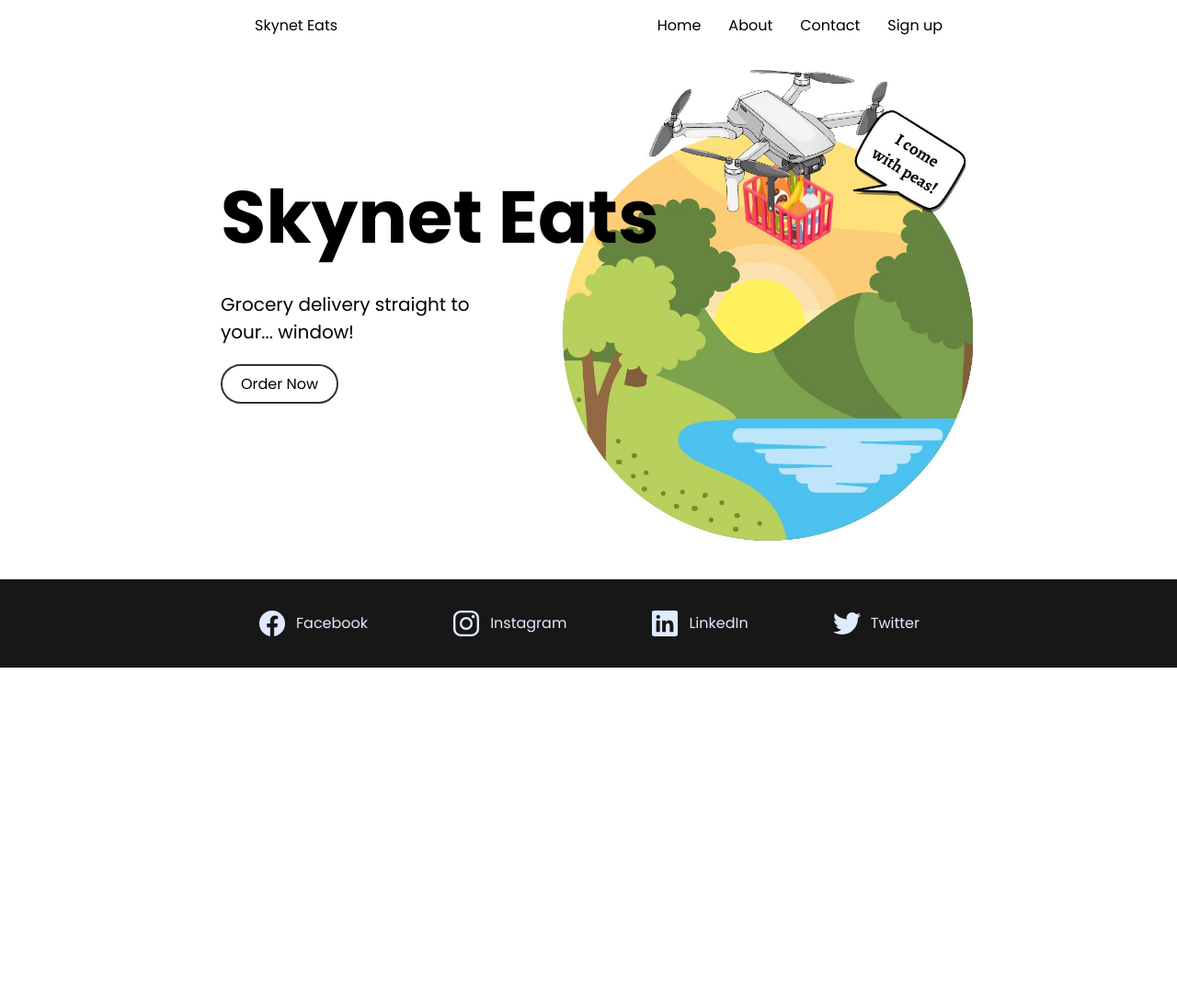
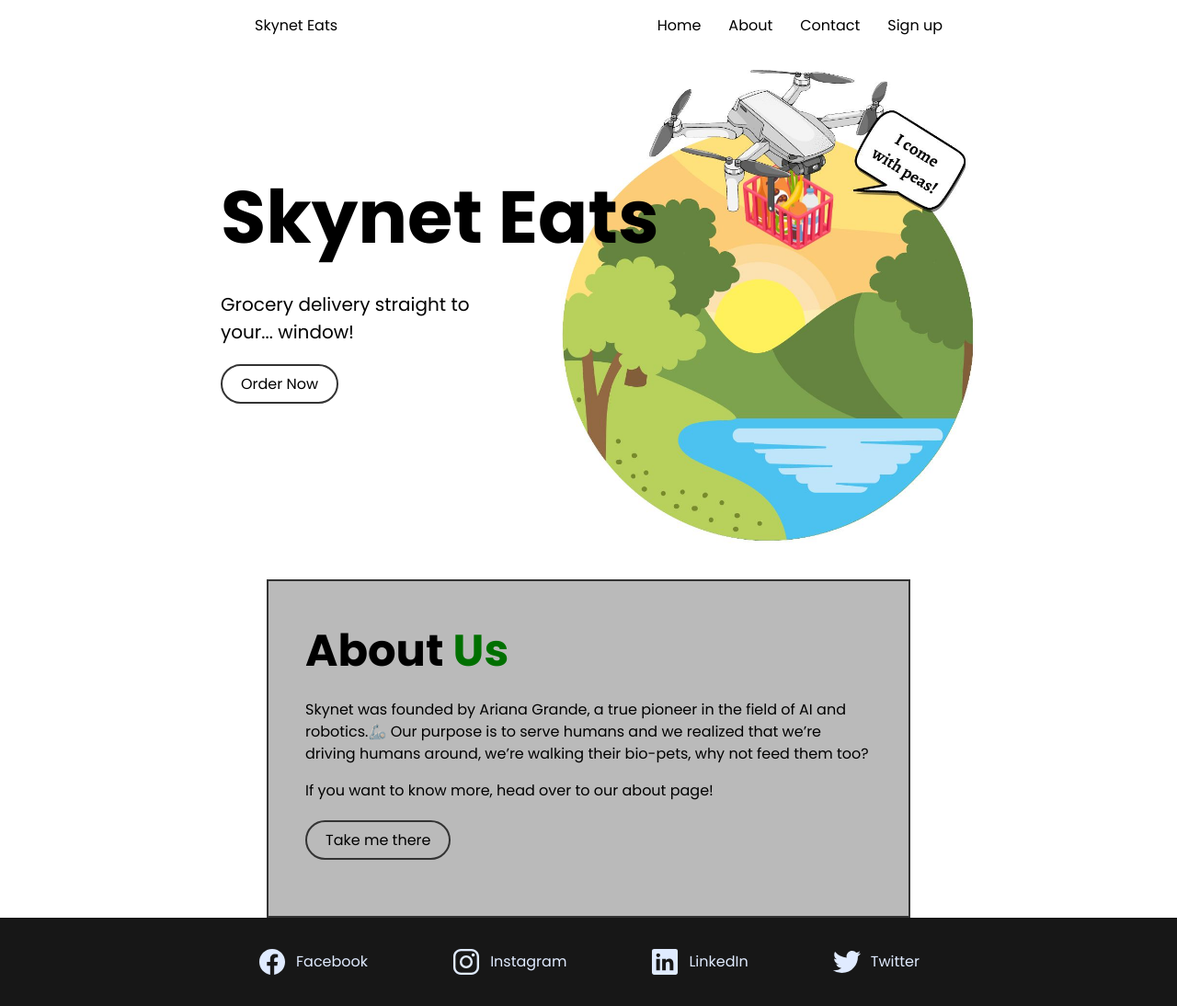
Before and after one commit to SaintlyCode/accessable_development, a website built with Vite: page index.html in a window 1280 px wide. Shown: the whole page at 92% size. Before the commit the page ends 800 px from the top, so only its background shows below. Built offline with nearby package versions, Linux system fonts and the light colour scheme; some icons are missing; files whose address does not match are found by name.

Commit message:
Add "About" section
Add HTML/CSS for "About" section. Add "Blend" mode for background image.

```diff
--- a/index.css
+++ b/index.css
@@ -81,6 +81,37 @@ a {
     width: 100px;
 }
 
+/* About Section */
+.about-section {
+    background-image: url(images/clouds.jpg);
+    background-size: cover;
+    background-blend-mode: lighten;
+    background-color: #BABABA;
+    display: flex;
+    justify-content: center;
+    align-items: center;
+    width: 700px;
+    margin: 0 auto;
+    padding: 40px;
+    border: 2px solid #333333;
+}
+.about-heading {
+    margin: 0;
+    font-size: 48px;
+}
+.about span {
+    color: #007000;
+}
+.about-link {
+    margin-top: 30px;
+    margin-bottom: 30px;
+}
+.about a {
+    border: 2px solid #333333;
+    padding: 8px 20px;
+    border-radius: 40px;
+}
+
 /* Footer */
 .footer {
     background-color: #171717;
--- a/index.html
+++ b/index.html
@@ -37,6 +37,18 @@
             </div>
         </div>
 
+        <!-- About section -->
+        <div class="about-section">
+            <div class="about">
+                <h2 class="about-heading">About <span>Us</span></h2>
+                <p class="about-text">Skynet was founded by Ariana Grande, a true pioneer in the field of AI and robotics.🦾 Our purpose is to serve humans and we realized that we’re driving humans around, we’re walking their bio-pets, why not feed them too?</p>
+                <p>If you want to know more, head over to our about page!</p>
+                <div class="about-link">
+                    <a href="#">Take me there</a>
+                </div>
+            </div>
+        </div>
+
         <!-- Footer -->
         <div class="footer">
             <div class="social-links">
```
